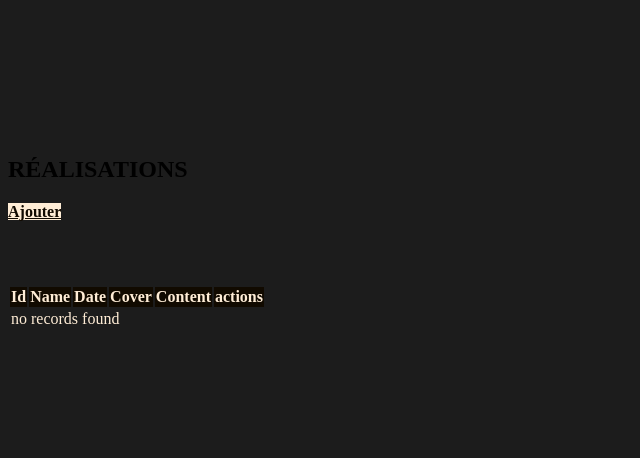
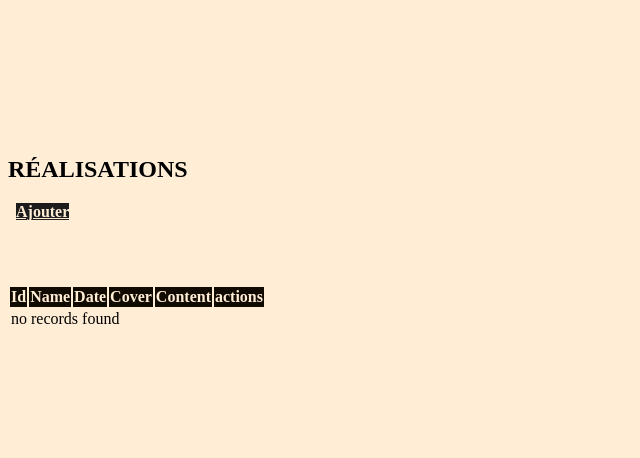
Before and after one commit to MatthieuBardet/checkpoint-3, a Symfony app: template templates/portfolio/index.html.twig in a window 1280 px wide. Shown: the top 458 px of the page, without its empty margins (0-640 px from the left). Run offline with Twig, Linux system fonts and the light colour scheme; the template is opened without the code that fills it, so the values that code supplies are empty; style sheets or scripts are compiled from the project's sources; some libraries are stand-ins or nearby versions.

Commit message:
fixed admin forms

```diff
--- a/assets/styles/admin.scss
+++ b/assets/styles/admin.scss
@@ -1,7 +1,7 @@
 @import 'variables.scss';
 
 body {
-  background: $lesser-dark
+  background: $light
 }
 
 .admin {
@@ -12,14 +12,14 @@ body {
   $margin-bottom: $spacing8 !important;
 }
 
-.admin a {
-  background: $light;
+.admin a, .admin button {
+  background: $lesser-dark;
+  color: $light;
   border: none;
-  color: $dark;
   font-weight: 700;
   height: 48px;
   width: 148px;
-  margin: $spacing 0;
+  margin: $spacing;
 }
 
 .admin a:hover {
@@ -27,7 +27,7 @@ body {
   color: $light;
 }
 
-.admin a:focus {
+.admin a:focus, .admin a:hover, .admin a:focus, .admin button:focus, .admin button:hover, .admin button:focus {
   background: $secondary;
   color: $light;
 }
@@ -45,7 +45,7 @@ table {
   margin-top: $spacing8;
 }
 
-th, td {
+th {
   color: $light;
 }
 
@@ -53,6 +53,7 @@ th {
   background: $dark;
 }
 
+/*
 .btn-delete {
   background: $dark;
   border: none;
@@ -100,4 +101,4 @@ th {
 .admin button:hover {
   background: $primary;
   color: $light;
-}
+}*/
--- a/templates/skill/_form.html.twig
+++ b/templates/skill/_form.html.twig
@@ -1,6 +1,6 @@
-<div class="">
+<div>
     {{ form_start(form) }}
-    <div class="">
+    <div>
     {{ form_widget(form) }}
     </div>
     <button class="btn">{{ button_label|default('Save') }}</button>
--- a/templates/skill/new.html.twig
+++ b/templates/skill/new.html.twig
@@ -3,7 +3,7 @@
 {% block title %}New Skill{% endblock %}
 
 {% block body %}
-    <section class="admin">
+    <section class="admin d-flex flex-column align-items-center">
         <h1 class="text-center">AJOUTER UNE COMPÉTENCE</h1>
 
         <div class="text-center">
```
Also changed, not shown: templates/portfolio/_form.html.twig (+7 -3 lines).
